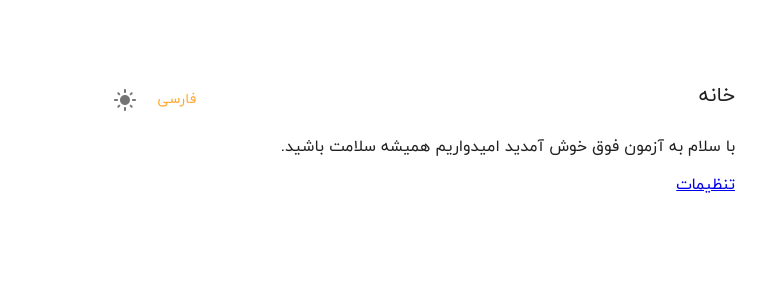
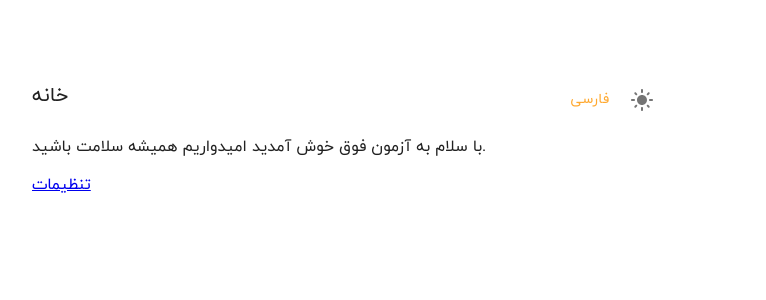
Before and after one commit to dabi-vm/hasti-bazar-hiring-test, a React (Create React App) app: page / in a window 1280 px wide. Shown: the top 300 px of the page, without its empty margins (293-1059 px from the left). Built offline with nearby package versions, Linux system fonts and the light colour scheme.

Commit message:
#2: minor fixes

```diff
--- a/src/App.tsx
+++ b/src/App.tsx
@@ -1,20 +1,25 @@
+import { ContextProviders } from "./context/ContextProviders";
 import ModalContextProvider from "./context/ModalContext";
+import MultiLanguageContext from "./context/MultiLanguageContext";
 import SnackContextProvider from "./context/SnackContext";
 import ThemeContextProvider from "./context/ThemeContext";
 import { MainLayout } from "./layouts/MainLayout";
 import ThemeProvider from "./themes/ThemeProvider";
 
 function App() {
+
   return (
-    <ThemeContextProvider>
-      <ThemeProvider>
-        <SnackContextProvider>
-          <ModalContextProvider>
-            <MainLayout />
-          </ModalContextProvider>
-        </SnackContextProvider>
-      </ThemeProvider>
-    </ThemeContextProvider>
+    <ContextProviders
+      contextProviders={[
+        ModalContextProvider,
+        SnackContextProvider,
+        ThemeContextProvider,
+        ThemeProvider,
+        MultiLanguageContext,
+      ]}
+    >
+        <MainLayout />
+    </ContextProviders>
   );
 }
 
--- a/src/index.css
+++ b/src/index.css
@@ -14,7 +14,6 @@ body {
   min-height: 100vh;
   -webkit-font-smoothing: antialiased;
   -moz-osx-font-smoothing: grayscale;
-  direction: rtl;
 }
 
 .fullHeight {
```
